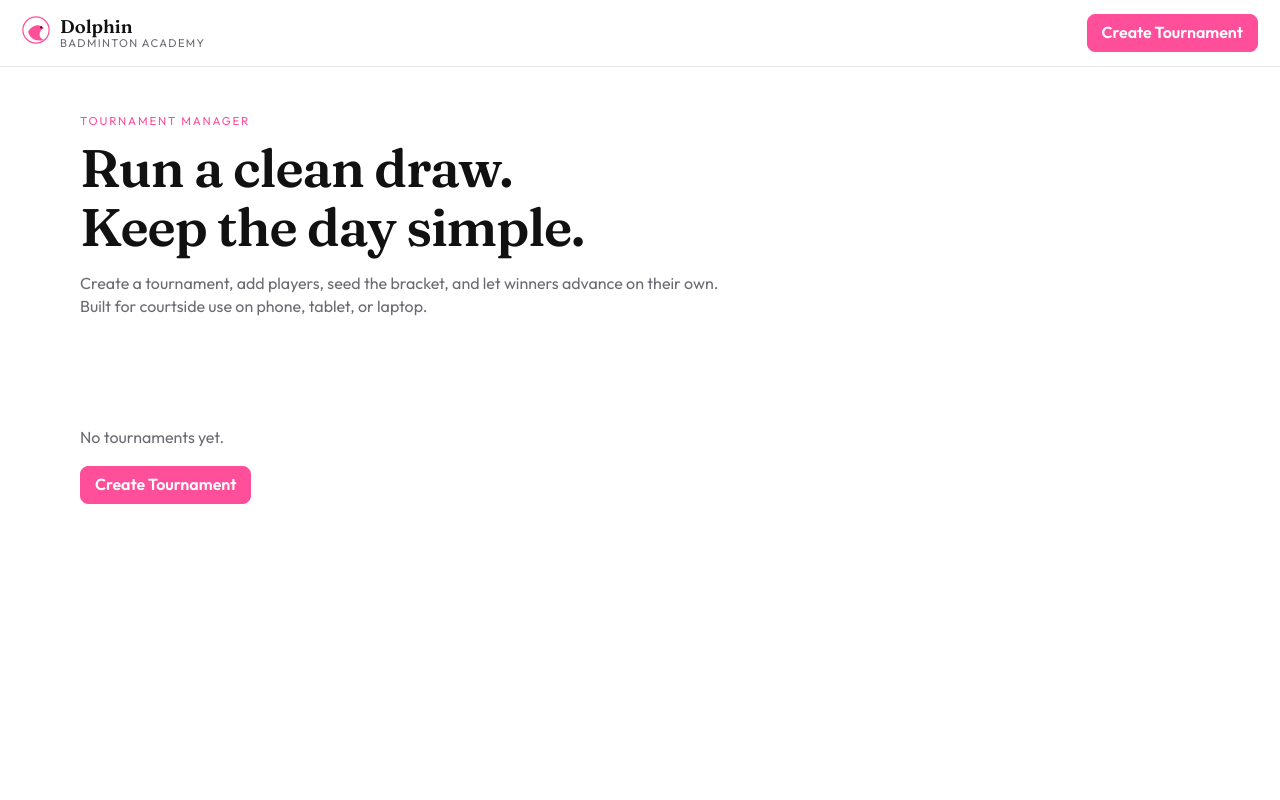
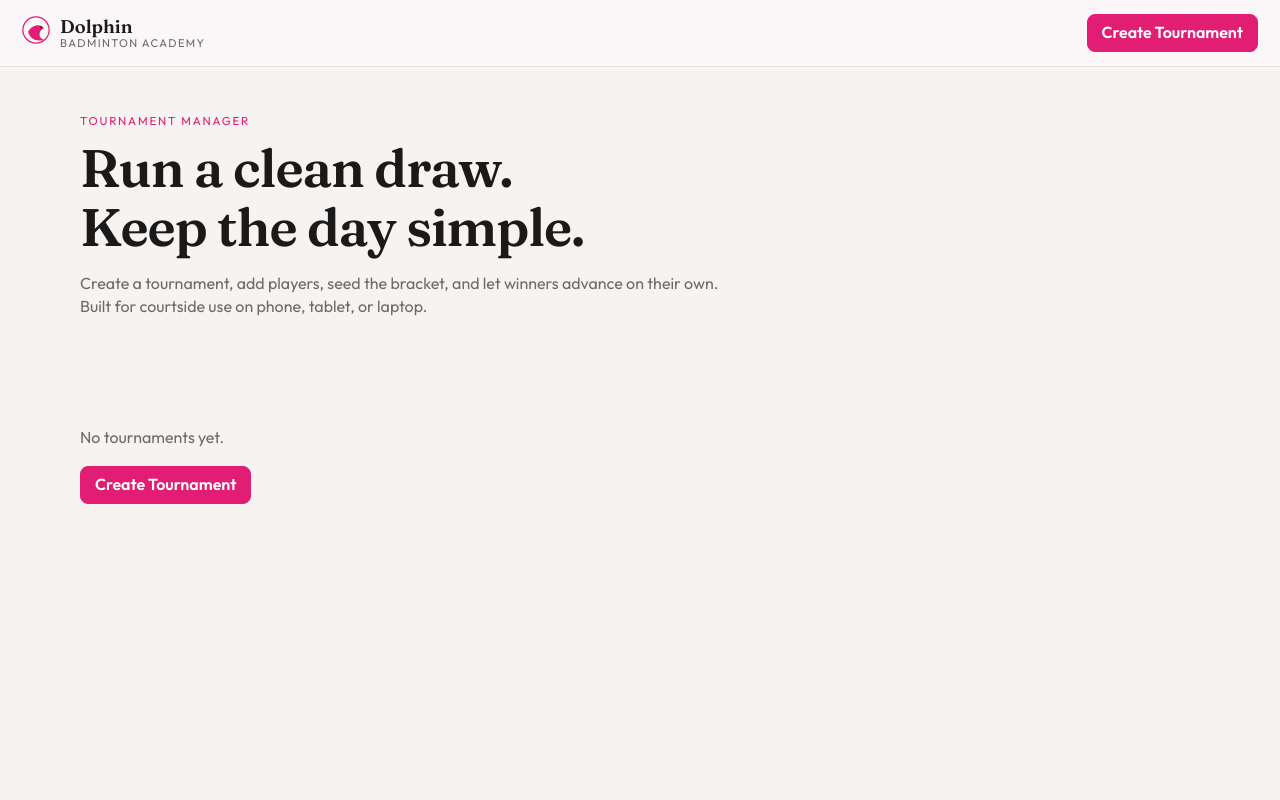
Before and after one commit to suhani3755-dev/dolphin-tournament, a Flask app: page / in a window 1280 px wide. Run offline with Flask 3, Linux system fonts and the light colour scheme; data that the repository does not hold is empty.

Commit message:
Refresh the paper theme and cache-bust static assets on the live site.
Co-authored-by: Cursor <cursoragent@cursor.com>

```diff
--- a/static/css/app.css
+++ b/static/css/app.css
@@ -1,18 +1,21 @@
 :root {
-  --bg: #ffffff;
-  --bg-2: #fafafa;
-  --surface: #ffffff;
-  --surface-2: #f7f7f8;
-  --pink: #ff4f9a;
-  --pink-2: #e13d86;
-  --pink-dim: rgba(255, 79, 154, 0.1);
-  --text: #111111;
-  --muted: #6b6b73;
-  --line: #e8e8ec;
-  --line-strong: #d4d4da;
-  --shadow: 0 1px 2px rgba(17, 17, 17, 0.04);
-  --danger: #d6455d;
-  --ok: #1f9d6a;
+  --bg: #f6f3f1;
+  --bg-2: #efeae6;
+  --surface: #fffbfa;
+  --surface-2: #fbf7f8;
+  --topbar: #fbf7f8;
+  --ink: #1a1a1a;
+  --text: #3a3a3a;
+  --muted: #6f6a68;
+  --pink: #e11d74;
+  --pink-2: #c41864;
+  --pink-dim: rgba(225, 29, 116, 0.08);
+  --line: #e6e0dc;
+  --line-strong: #d4cdc8;
+  --connector: #9a948f;
+  --shadow: 0 1px 2px rgba(26, 26, 26, 0.05), 0 8px 20px rgba(26, 26, 26, 0.04);
+  --danger: #c43d52;
+  --ok: #1b8a5c;
   --font: "Outfit", sans-serif;
   --display: "Fraunces", serif;
   --radius: 10px;
@@ -23,7 +26,7 @@ html, body { margin: 0; min-height: 100%; background: var(--bg); color: var(--te
 body { font-size: 16px; line-height: 1.45; }
 a { color: inherit; text-decoration: none; }
 button, input, select, textarea { font: inherit; color: inherit; }
-h1, h2, h3 { font-weight: 600; letter-spacing: -0.02em; color: var(--text); }
+h1, h2, h3 { font-weight: 600; letter-spacing: -0.02em; color: var(--ink); }
 
 .app-shell { min-height: 100vh; background: var(--bg); }
 .topbar {
@@ -35,23 +38,23 @@ h1, h2, h3 { font-weight: 600; letter-spacing: -0.02em; color: var(--text); }
   border-bottom: 1px solid var(--line);
   position: sticky;
   top: 0;
-  background: rgba(255, 255, 255, 0.94);
+  background: rgba(251, 247, 248, 0.94);
   backdrop-filter: blur(12px);
   z-index: 20;
 }
 .brand { display: flex; align-items: center; gap: 10px; color: var(--pink); }
-.brand-text { display: flex; flex-direction: column; line-height: 1.1; color: var(--text); }
+.brand-text { display: flex; flex-direction: column; line-height: 1.1; color: var(--ink); }
 .brand-text strong { font-family: var(--display); font-size: 1.15rem; font-weight: 600; }
 .brand-text em { font-style: normal; font-size: 0.7rem; letter-spacing: 0.12em; text-transform: uppercase; color: var(--muted); }
 .main { width: min(1120px, calc(100% - 32px)); margin: 0 auto; padding: 28px 0 80px; }
 .page-tournament .main { width: min(1280px, calc(100% - 24px)); }
 
 .hero { padding: 18px 0 28px; }
-.hero h1 { font-family: var(--display); font-size: clamp(2rem, 5vw, 3.3rem); line-height: 1.12; margin: 8px 0 12px; color: var(--text); }
+.hero h1 { font-family: var(--display); font-size: clamp(2rem, 5vw, 3.3rem); line-height: 1.12; margin: 8px 0 12px; color: var(--ink); }
 .eyebrow { color: var(--pink); text-transform: uppercase; letter-spacing: 0.16em; font-size: 0.72rem; margin: 0; }
 .lede { color: var(--muted); max-width: 42rem; }
 .lede.tight { margin-top: 0; }
-.page-title { font-family: var(--display); font-size: 2.2rem; margin: 8px 0; color: var(--text); }
+.page-title { font-family: var(--display); font-size: 2.2rem; margin: 8px 0; color: var(--ink); }
 
 .btn {
   display: inline-flex;
--- a/templates/base.html
+++ b/templates/base.html
@@ -7,8 +7,8 @@
   <link rel="preconnect" href="https://fonts.googleapis.com">
   <link rel="preconnect" href="https://fonts.gstatic.com" crossorigin>
   <link href="https://fonts.googleapis.com/css2?family=Fraunces:opsz,wght@9..144,500;9..144,600&family=Outfit:wght@300;400;500;600;700&display=swap" rel="stylesheet">
-  <link rel="stylesheet" href="{{ url_for('static', filename='css/app.css') }}?v=20260815-light">
-  <link rel="icon" href="{{ url_for('static', filename='favicon.svg') }}" type="image/svg+xml">
+  <link rel="stylesheet" href="{{ url_for('static', filename='css/app.css') }}?v=20260815-paper">
+  <link rel="icon" href="{{ url_for('static', filename='favicon.svg') }}?v=20260815-paper" type="image/svg+xml">
   {% block head %}{% endblock %}
 </head>
 <body class="{% block body_class %}{% endblock %}">
--- a/templates/tournament.html
+++ b/templates/tournament.html
@@ -8,5 +8,5 @@
   <div id="app" data-tid="{{ tid }}"></div>
 {% endblock %}
 {% block scripts %}
-  <script src="{{ url_for('static', filename='js/app.js') }}?v=20260815-light"></script>
+  <script src="{{ url_for('static', filename='js/app.js') }}?v=20260815-paper"></script>
 {% endblock %}
```
Also changed, not shown: other parts of static/css/app.css (+19 -18 lines), static/favicon.svg.
